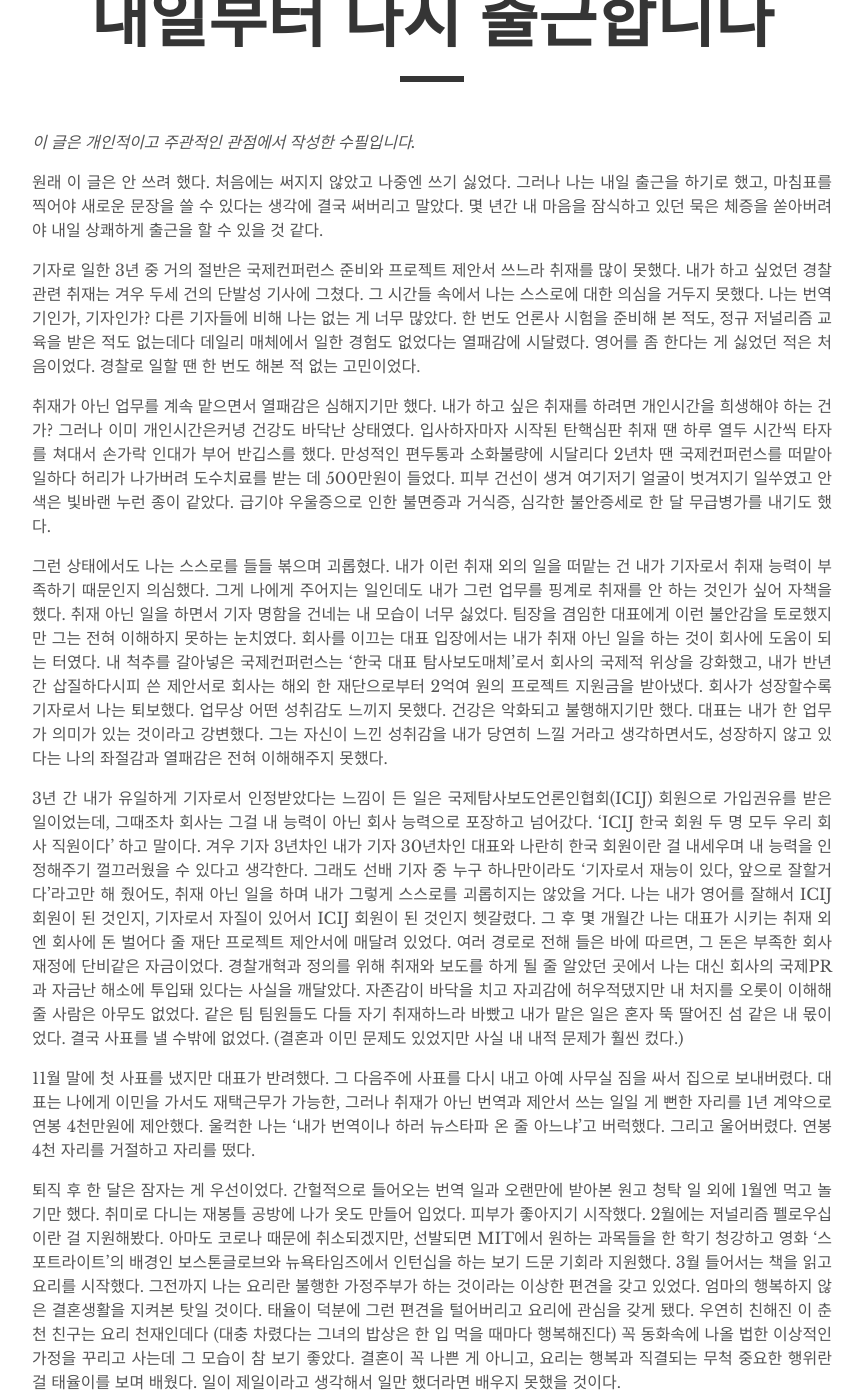
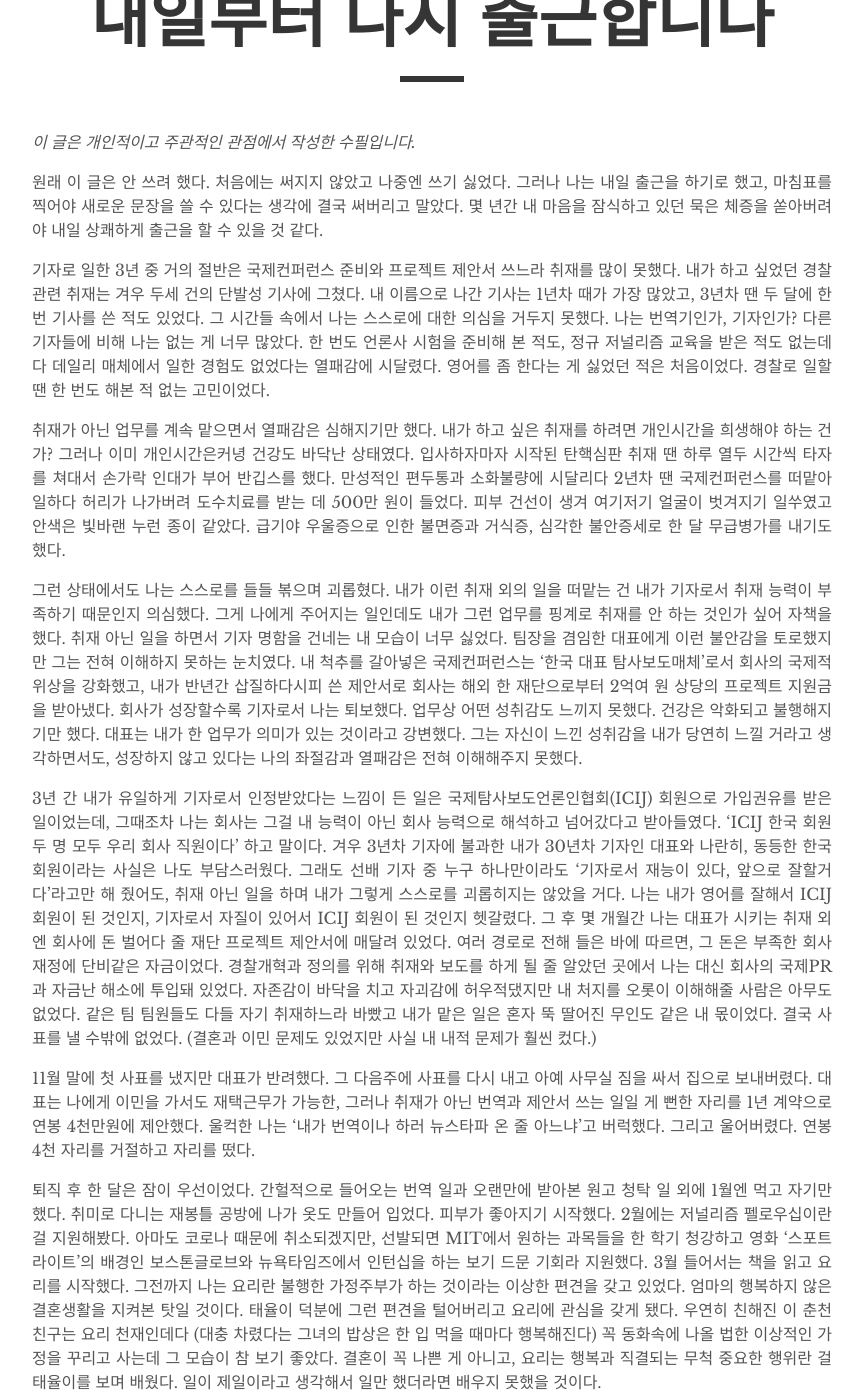
Before and after one commit to boyounglim88/Blog, a Jekyll site: the page built from _posts/2020-03-29-내일부터 다시 출근합니다.md, in a window 1280 px wide and 1400 px high, scrolled down 205 px. Shown: the whole window, without its empty margins (208-1071 px from the left). Built offline with Jekyll 4.4.1, drawn with Linux system fonts in a browser that asks for light colours.

Commit message:
Update 2020-03-29-내일부터 다시 출근합니다.md

```diff
--- a/_posts/2020-03-29-내일부터 다시 출근합니다.md
+++ b/_posts/2020-03-29-내일부터 다시 출근합니다.md
@@ -10,17 +10,17 @@ _이 글은 개인적이고 주관적인 관점에서 작성한 수필입니다.
 
 원래 이 글은 안 쓰려 했다. 처음에는 써지지 않았고 나중엔 쓰기 싫었다. 그러나 나는 내일 출근을 하기로 했고, 마침표를 찍어야 새로운 문장을 쓸 수 있다는 생각에 결국 써버리고 말았다. 몇 년간 내 마음을 잠식하고 있던 묵은 체증을 쏟아버려야 내일 상쾌하게 출근을 할 수 있을 것 같다.
 
-기자로 일한 3년 중 거의 절반은 국제컨퍼런스 준비와 프로젝트 제안서 쓰느라 취재를 많이 못했다. 내가 하고 싶었던 경찰 관련 취재는 겨우 두세 건의 단발성 기사에 그쳤다. 그 시간들 속에서 나는 스스로에 대한 의심을 거두지 못했다. 나는 번역기인가, 기자인가? 다른 기자들에 비해 나는 없는 게 너무 많았다. 한 번도 언론사 시험을 준비해 본 적도, 정규 저널리즘 교육을 받은 적도 없는데다 데일리 매체에서 일한 경험도 없었다는 열패감에 시달렸다. 영어를 좀 한다는 게 싫었던 적은 처음이었다. 경찰로 일할 땐 한 번도 해본 적 없는 고민이었다.
+기자로 일한 3년 중 거의 절반은 국제컨퍼런스 준비와 프로젝트 제안서 쓰느라 취재를 많이 못했다. 내가 하고 싶었던 경찰 관련 취재는 겨우 두세 건의 단발성 기사에 그쳤다. 내 이름으로 나간 기사는 1년차 때가 가장 많았고, 3년차 땐 두 달에 한 번 기사를 쓴 적도 있었다. 그 시간들 속에서 나는 스스로에 대한 의심을 거두지 못했다. 나는 번역기인가, 기자인가? 다른 기자들에 비해 나는 없는 게 너무 많았다. 한 번도 언론사 시험을 준비해 본 적도, 정규 저널리즘 교육을 받은 적도 없는데다 데일리 매체에서 일한 경험도 없었다는 열패감에 시달렸다. 영어를 좀 한다는 게 싫었던 적은 처음이었다. 경찰로 일할 땐 한 번도 해본 적 없는 고민이었다.
 
-취재가 아닌 업무를 계속 맡으면서 열패감은 심해지기만 했다. 내가 하고 싶은 취재를 하려면 개인시간을 희생해야 하는 건가? 그러나 이미 개인시간은커녕 건강도 바닥난 상태였다. 입사하자마자 시작된 탄핵심판 취재 땐 하루 열두 시간씩 타자를 쳐대서 손가락 인대가 부어 반깁스를 했다. 만성적인 편두통과 소화불량에 시달리다 2년차 땐 국제컨퍼런스를 떠맡아 일하다 허리가 나가버려 도수치료를 받는 데 500만원이 들었다. 피부 건선이 생겨 여기저기 얼굴이 벗겨지기 일쑤였고 안색은 빛바랜 누런 종이 같았다. 급기야 우울증으로 인한 불면증과 거식증, 심각한 불안증세로 한 달 무급병가를 내기도 했다.
+취재가 아닌 업무를 계속 맡으면서 열패감은 심해지기만 했다. 내가 하고 싶은 취재를 하려면 개인시간을 희생해야 하는 건가? 그러나 이미 개인시간은커녕 건강도 바닥난 상태였다. 입사하자마자 시작된 탄핵심판 취재 땐 하루 열두 시간씩 타자를 쳐대서 손가락 인대가 부어 반깁스를 했다. 만성적인 편두통과 소화불량에 시달리다 2년차 땐 국제컨퍼런스를 떠맡아 일하다 허리가 나가버려 도수치료를 받는 데 500만 원이 들었다. 피부 건선이 생겨 여기저기 얼굴이 벗겨지기 일쑤였고 안색은 빛바랜 누런 종이 같았다. 급기야 우울증으로 인한 불면증과 거식증, 심각한 불안증세로 한 달 무급병가를 내기도 했다.
 
-그런 상태에서도 나는 스스로를 들들 볶으며 괴롭혔다. 내가 이런 취재 외의 일을 떠맡는 건 내가 기자로서 취재 능력이 부족하기 때문인지 의심했다. 그게 나에게 주어지는 일인데도 내가 그런 업무를 핑계로 취재를 안 하는 것인가 싶어 자책을 했다. 취재 아닌 일을 하면서 기자 명함을 건네는 내 모습이 너무 싫었다. 팀장을 겸임한 대표에게 이런 불안감을 토로했지만 그는 전혀 이해하지 못하는 눈치였다. 회사를 이끄는 대표 입장에서는 내가 취재 아닌 일을 하는 것이 회사에 도움이 되는 터였다. 내 척추를 갈아넣은 국제컨퍼런스는 '한국 대표 탐사보도매체'로서 회사의 국제적 위상을 강화했고, 내가 반년간 삽질하다시피 쓴 제안서로 회사는 해외 한 재단으로부터 2억여 원의 프로젝트 지원금을 받아냈다. 회사가 성장할수록 기자로서 나는 퇴보했다. 업무상 어떤 성취감도 느끼지 못했다. 건강은 악화되고 불행해지기만 했다. 대표는 내가 한 업무가 의미가 있는 것이라고 강변했다. 그는 자신이 느낀 성취감을 내가 당연히 느낄 거라고 생각하면서도, 성장하지 않고 있다는 나의 좌절감과 열패감은 전혀 이해해주지 못했다.
+그런 상태에서도 나는 스스로를 들들 볶으며 괴롭혔다. 내가 이런 취재 외의 일을 떠맡는 건 내가 기자로서 취재 능력이 부족하기 때문인지 의심했다. 그게 나에게 주어지는 일인데도 내가 그런 업무를 핑계로 취재를 안 하는 것인가 싶어 자책을 했다. 취재 아닌 일을 하면서 기자 명함을 건네는 내 모습이 너무 싫었다. 팀장을 겸임한 대표에게 이런 불안감을 토로했지만 그는 전혀 이해하지 못하는 눈치였다. 내 척추를 갈아넣은 국제컨퍼런스는 '한국 대표 탐사보도매체'로서 회사의 국제적 위상을 강화했고, 내가 반년간 삽질하다시피 쓴 제안서로 회사는 해외 한 재단으로부터 2억여 원 상당의 프로젝트 지원금을 받아냈다. 회사가 성장할수록 기자로서 나는 퇴보했다. 업무상 어떤 성취감도 느끼지 못했다. 건강은 악화되고 불행해지기만 했다. 대표는 내가 한 업무가 의미가 있는 것이라고 강변했다. 그는 자신이 느낀 성취감을 내가 당연히 느낄 거라고 생각하면서도, 성장하지 않고 있다는 나의 좌절감과 열패감은 전혀 이해해주지 못했다.
 
-3년 간 내가 유일하게 기자로서 인정받았다는 느낌이 든 일은 국제탐사보도언론인협회(ICIJ) 회원으로 가입권유를 받은 일이었는데, 그때조차 회사는 그걸 내 능력이 아닌 회사 능력으로 포장하고 넘어갔다. 'ICIJ 한국 회원 두 명 모두 우리 회사 직원이다' 하고 말이다. 겨우 기자 3년차인 내가 기자 30년차인 대표와 나란히 한국 회원이란 걸 내세우며 내 능력을 인정해주기 껄끄러웠을 수 있다고 생각한다. 그래도 선배 기자 중 누구 하나만이라도 '기자로서 재능이 있다, 앞으로 잘할거다'라고만 해 줬어도, 취재 아닌 일을 하며 내가 그렇게 스스로를 괴롭히지는 않았을 거다. 나는 내가 영어를 잘해서 ICIJ 회원이 된 것인지, 기자로서 자질이 있어서 ICIJ 회원이 된 것인지 헷갈렸다. 그 후 몇 개월간 나는 대표가 시키는 취재 외엔 회사에 돈 벌어다 줄 재단 프로젝트 제안서에 매달려 있었다. 여러 경로로 전해 들은 바에 따르면, 그 돈은 부족한 회사 재정에 단비같은 자금이었다. 경찰개혁과 정의를 위해 취재와 보도를 하게 될 줄 알았던 곳에서 나는 대신 회사의 국제PR과 자금난 해소에 투입돼 있다는 사실을 깨달았다. 자존감이 바닥을 치고 자괴감에 허우적댔지만 내 처지를 오롯이 이해해줄 사람은 아무도 없었다. 같은 팀 팀원들도 다들 자기 취재하느라 바빴고 내가 맡은 일은 혼자 뚝 딸어진 섬 같은 내 몫이었다. 결국 사표를 낼 수밖에 없었다. (결혼과 이민 문제도 있었지만 사실 내 내적 문제가 훨씬 컸다.)
+3년 간 내가 유일하게 기자로서 인정받았다는 느낌이 든 일은 국제탐사보도언론인협회(ICIJ) 회원으로 가입권유를 받은 일이었는데, 그때조차 나는 회사는 그걸 내 능력이 아닌 회사 능력으로 해석하고 넘어갔다고 받아들였다. 'ICIJ 한국 회원 두 명 모두 우리 회사 직원이다' 하고 말이다. 겨우 3년차 기자에 불과한 내가 30년차 기자인 대표와 나란히, 동등한 한국 회원이라는 사실은 나도 부담스러웠다. 그래도 선배 기자 중 누구 하나만이라도 '기자로서 재능이 있다, 앞으로 잘할거다'라고만 해 줬어도, 취재 아닌 일을 하며 내가 그렇게 스스로를 괴롭히지는 않았을 거다. 나는 내가 영어를 잘해서 ICIJ 회원이 된 것인지, 기자로서 자질이 있어서 ICIJ 회원이 된 것인지 헷갈렸다. 그 후 몇 개월간 나는 대표가 시키는 취재 외엔 회사에 돈 벌어다 줄 재단 프로젝트 제안서에 매달려 있었다. 여러 경로로 전해 들은 바에 따르면, 그 돈은 부족한 회사 재정에 단비같은 자금이었다. 경찰개혁과 정의를 위해 취재와 보도를 하게 될 줄 알았던 곳에서 나는 대신 회사의 국제PR과 자금난 해소에 투입돼 있었다. 자존감이 바닥을 치고 자괴감에 허우적댔지만 내 처지를 오롯이 이해해줄 사람은 아무도 없었다. 같은 팀 팀원들도 다들 자기 취재하느라 바빴고 내가 맡은 일은 혼자 뚝 딸어진 무인도 같은 내 몫이었다. 결국 사표를 낼 수밖에 없었다. (결혼과 이민 문제도 있었지만 사실 내 내적 문제가 훨씬 컸다.)
 
 11월 말에 첫 사표를 냈지만 대표가 반려했다. 그 다음주에 사표를 다시 내고 아예 사무실 짐을 싸서 집으로 보내버렸다. 대표는 나에게 이민을 가서도 재택근무가 가능한, 그러나 취재가 아닌 번역과 제안서 쓰는 일일 게 뻔한 자리를 1년 계약으로 연봉 4천만원에 제안했다. 울컥한 나는 '내가 번역이나 하러 뉴스타파 온 줄 아느냐'고 버럭했다. 그리고 울어버렸다. 연봉 4천 자리를 거절하고 자리를 떴다.
 
-퇴직 후 한 달은 잠자는 게 우선이었다. 간헐적으로 들어오는 번역 일과 오랜만에 받아본 원고 청탁 일 외에 1월엔 먹고 놀기만 했다. 취미로 다니는 재봉틀 공방에 나가 옷도 만들어 입었다. 피부가 좋아지기 시작했다. 2월에는 저널리즘 펠로우십이란 걸 지원해봤다. 아마도 코로나 때문에 취소되겠지만, 선발되면 MIT에서 원하는 과목들을 한 학기 청강하고 영화 '스포트라이트'의 배경인 보스톤글로브와 뉴욕타임즈에서 인턴십을 하는 보기 드문 기회라 지원했다. 3월 들어서는 책을 읽고 요리를 시작했다. 그전까지 나는 요리란 불행한 가정주부가 하는 것이라는 이상한 편견을 갖고 있었다. 엄마의 행복하지 않은 결혼생활을 지켜본 탓일 것이다. 태율이 덕분에 그런 편견을 털어버리고 요리에 관심을 갖게 됐다. 우연히 친해진 이 춘천 친구는 요리 천재인데다 (대충 차렸다는 그녀의 밥상은 한 입 먹을 때마다 행복해진다) 꼭 동화속에 나올 법한 이상적인 가정을 꾸리고 사는데 그 모습이 참 보기 좋았다. 결혼이 꼭 나쁜 게 아니고, 요리는 행복과 직결되는 무척 중요한 행위란 걸 태율이를 보며 배웠다. 일이 제일이라고 생각해서 일만 했더라면 배우지 못했을 것이다.
+퇴직 후 한 달은 잠이 우선이었다. 간헐적으로 들어오는 번역 일과 오랜만에 받아본 원고 청탁 일 외에 1월엔 먹고 자기만 했다. 취미로 다니는 재봉틀 공방에 나가 옷도 만들어 입었다. 피부가 좋아지기 시작했다. 2월에는 저널리즘 펠로우십이란 걸 지원해봤다. 아마도 코로나 때문에 취소되겠지만, 선발되면 MIT에서 원하는 과목들을 한 학기 청강하고 영화 '스포트라이트'의 배경인 보스톤글로브와 뉴욕타임즈에서 인턴십을 하는 보기 드문 기회라 지원했다. 3월 들어서는 책을 읽고 요리를 시작했다. 그전까지 나는 요리란 불행한 가정주부가 하는 것이라는 이상한 편견을 갖고 있었다. 엄마의 행복하지 않은 결혼생활을 지켜본 탓일 것이다. 태율이 덕분에 그런 편견을 털어버리고 요리에 관심을 갖게 됐다. 우연히 친해진 이 춘천 친구는 요리 천재인데다 (대충 차렸다는 그녀의 밥상은 한 입 먹을 때마다 행복해진다) 꼭 동화속에 나올 법한 이상적인 가정을 꾸리고 사는데 그 모습이 참 보기 좋았다. 결혼이 꼭 나쁜 게 아니고, 요리는 행복과 직결되는 무척 중요한 행위란 걸 태율이를 보며 배웠다. 일이 제일이라고 생각해서 일만 했더라면 배우지 못했을 것이다.
 
 그 와중에도 일에 대한 집착은 버리지 못한 모양이다. 삼 개월을 쉬니 몸이 근질근질해졌다. 예전에 태율이가 하던 브런치 카페에서 봤던 <춘천사람들>이란 주간신문이 떠올랐다. 창간호로 레고렌드에 관한 기사를 다룬 게 인상적이었다. 웹사이트를 들어가보니 시민기자를 모집한다는 페이지가 있어 혹시 나도 할 수 있나 궁금해 문의를 했다. 놀면서 살살 할 수 있는 일이면 한 번 해 볼 요량이었다. 그런데 기자로 일한 적이 있다고 했더니 그쪽에서 바로 다음 날 와보라고 했다. 마침 기자 한 명이 퇴사 의사를 밝혔다고, 와서 기자로 일해 볼 생각이 없느냐고 물었다. 월급은 내가 받던 것보다 많이 적었지만 이야기를 들어보니 매일 취재를 할 기회가 있다는 데 마음이 끌렸다. 일단 해보겠다고 했다. 이렇게 나는 두 번째 이직을 했다.
 
```
